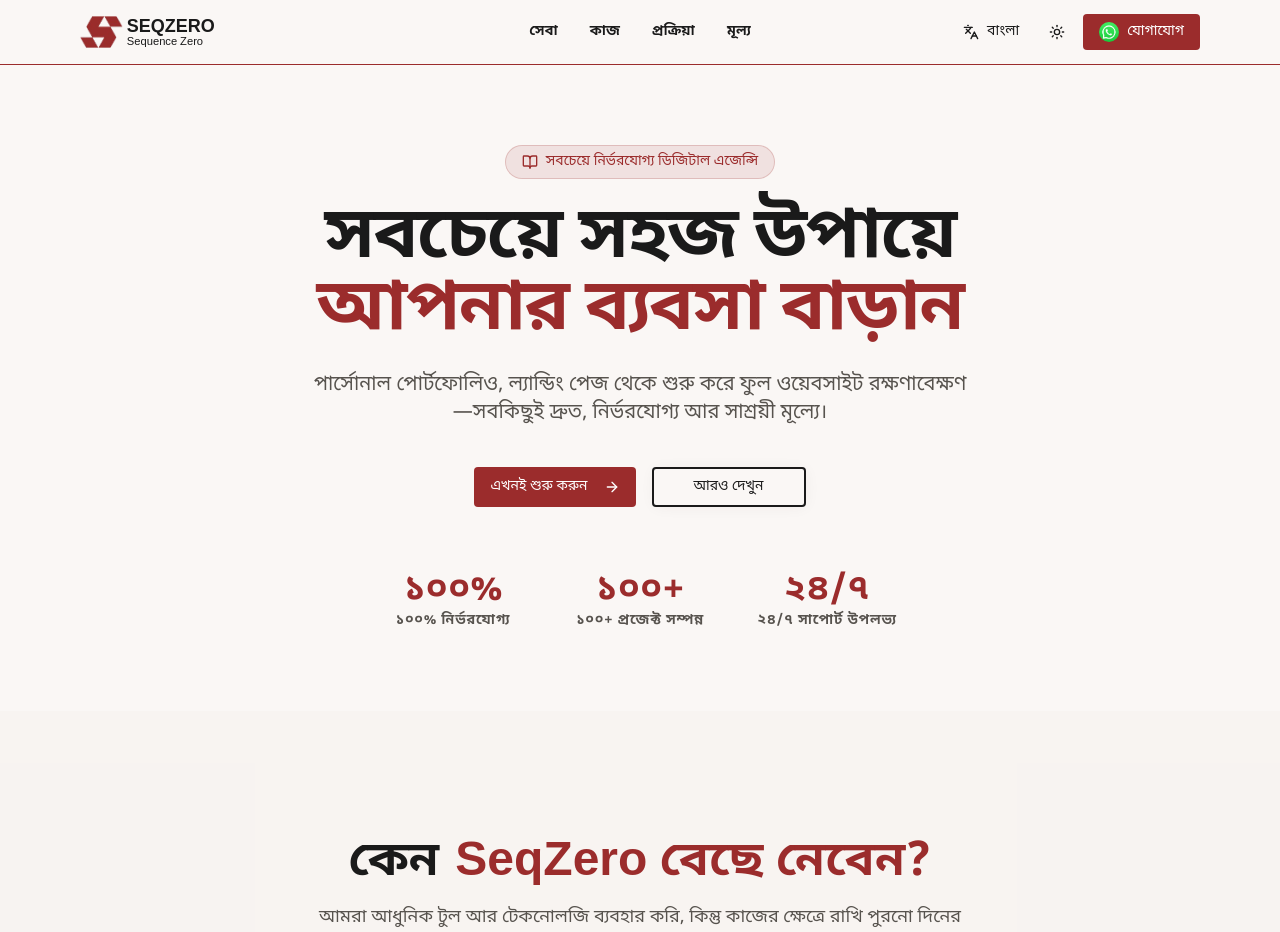
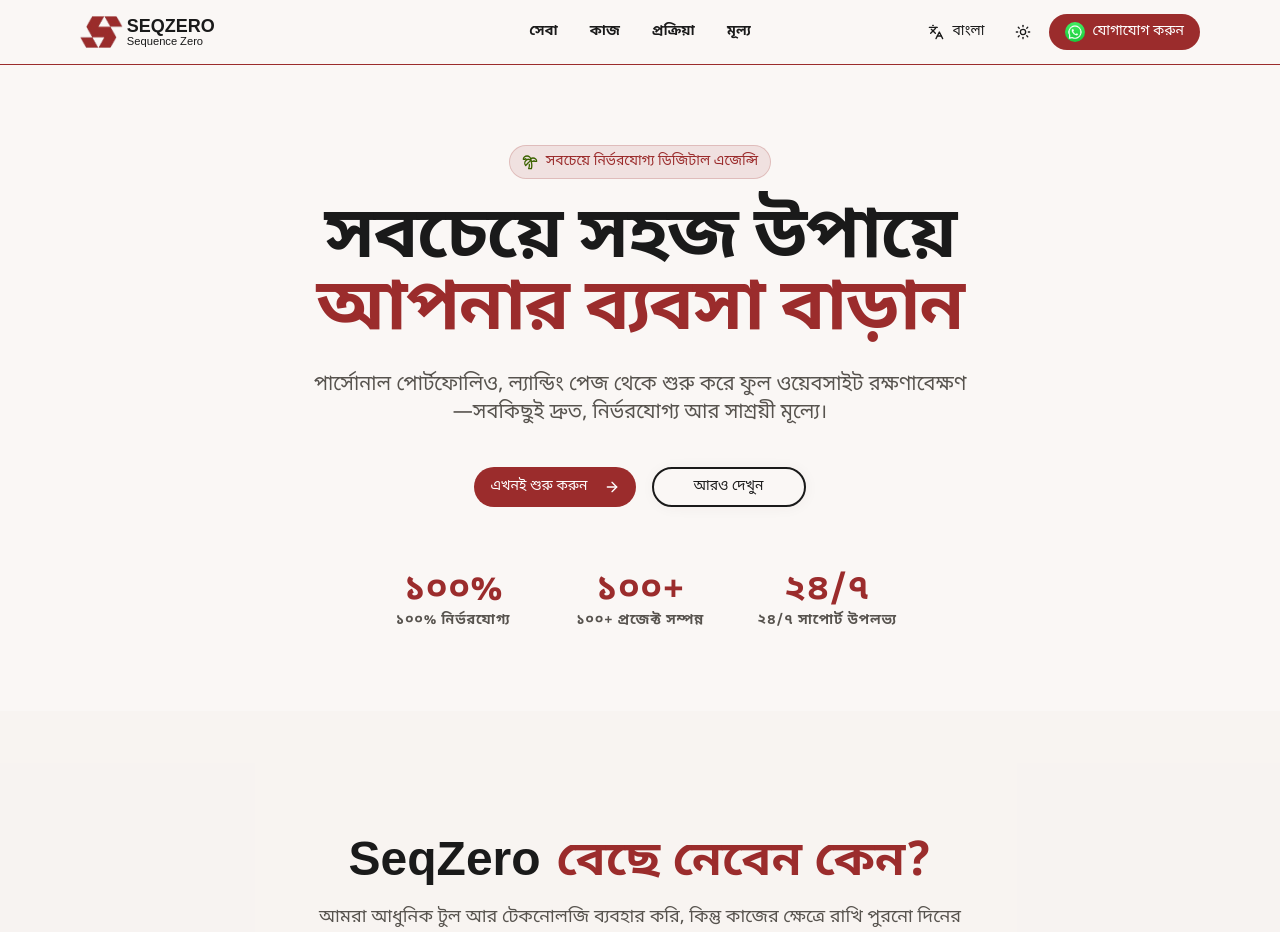
Before and after one commit to Ekbal41/webly, a React (Vite) app: page / in a window 1280 px wide. Shown: the top 932 px of the page. Built offline with nearby package versions, Linux system fonts and the light colour scheme.

Commit message:
update landing

```diff
--- a/public/locales/bn/translation.json
+++ b/public/locales/bn/translation.json
@@ -7,7 +7,7 @@
     "work": "কাজ",
     "process": "প্রক্রিয়া",
     "pricing": "মূল্য",
-    "contact": "যোগাযোগ"
+    "contact": "যোগাযোগ করুন"
   },
   "hero": {
     "badge": "সবচেয়ে নির্ভরযোগ্য ডিজিটাল এজেন্সি",
@@ -42,8 +42,8 @@
     }
   },
   "features": {
-    "title_part1": "কেন",
-    "title_part2": "SeqZero বেছে নেবেন?",
+    "title_part1": "SeqZero",
+    "title_part2": "বেছে নেবেন কেন?",
     "subtext": "আমরা আধুনিক টুল আর টেকনোলজি ব্যবহার করি, কিন্তু কাজের ক্ষেত্রে রাখি পুরনো দিনের প্রতিশ্রুতি, দায়বদ্ধতা আর স্বচ্ছতা।",
     "teacher": {
       "title": "অভিজ্ঞ ডেভেলপার টিম",
@@ -93,8 +93,8 @@
   },
   "pricing": {
     "title": "মূল্যতালিকা",
-    "title_part1": "সহজ",
-    "title_part2": "এবং পরিষ্কার মূল্য",
+    "title_part1": "স্বচ্ছ",
+    "title_part2": "ও নির্ভরযোগ্য মূল্য",
     "subtext": "যা দেখছেন তাই দেবেন—কোন গোপন ফি বা লুকানো চার্জ নেই।",
     "popular": "সবচেয়ে জনপ্রিয় প্যাকেজ",
     "currency": "টাকা",
@@ -123,9 +123,9 @@
   },
   "contact": {
     "title": "যোগাযোগ করুন",
-    "cta_headline": "আপনি কি আপনার পরের প্রজেক্টের জন্য প্রস্তুত?",
-    "cta_subtext": "চলুন একসাথে আপনার ব্যবসার জন্য একটি দারুন ওয়েবসাইট তৈরি করি। আজই আমাদের সাথে যোগাযোগ করুন।",
-    "whatsapp_btn": "হোয়াটসঅ্যাপে কথা বলুন",
+    "cta_headline": "আপনার পরবর্তী প্রজেক্টটি শুরু করতে প্রস্তুত তো?",
+    "cta_subtext": "আপনার ব্যবসার লক্ষ্য অনুযায়ী একটি আধুনিক ও কার্যকর ওয়েবসাইট তৈরি করতে আজই আমাদের সাথে যোগাযোগ করুন।",
+    "whatsapp_btn": "WhatsApp -এ কথা বলুন",
     "email_btn": "ইমেইল করুন",
     "response_promise": "সাধারণত ১ ঘণ্টার মধ্যেই আমরা রিপ্লাই দিই।"
   },
--- a/public/locales/en/translation.json
+++ b/public/locales/en/translation.json
@@ -7,7 +7,7 @@
     "work": "Work",
     "process": "Process",
     "pricing": "Pricing",
-    "contact": "Contact"
+    "contact": "Contact Us"
   },
   "hero": {
     "badge": "Most Reliable Digital Agency",
--- a/src/components/Contact.tsx
+++ b/src/components/Contact.tsx
@@ -18,7 +18,7 @@ export function Contact() {
           whileInView={{ opacity: 1, y: 0 }}
           viewport={{ once: true }}
           transition={{ duration: 0.6 }}
-          className="text-center space-y-8"
+          className="text-center space-y-6"
         >
           <h2 className="text-3xl md:text-5xl font-black text-primary-foreground">
             {t("contact.cta_headline")}
@@ -49,18 +49,21 @@ export function Contact() {
             </Button>
             <Button
               size="lg"
-              variant="outline"
-              className="border-2 rounded-full px-8 font-bold"
+              className="bg-white text-primary hover:bg-white/90 rounded-full px-4 font-bold shadow-xl"
               asChild
             >
               <a href="mailto:asifekbaldev@gmail.com">
+                <img
+                  src="/images/gmail.png"
+                  alt="WhatsApp"
+                  className="w-5 h-4 rounded-md"
+                />
                 {t("contact.email_btn")}
                 <ArrowRight className="w-5 h-5 ml-2" />
               </a>
             </Button>
           </div>
-
-          <p className="text-primary-foreground/60 text-sm pt-4">
+          <p className="text-primary-foreground/60 text-sm">
             {t("contact.response_promise")}
           </p>
         </motion.div>
--- a/src/components/Footer.tsx
+++ b/src/components/Footer.tsx
@@ -3,45 +3,18 @@ import SiteLogo from "./SiteLogo";
 
 export function Footer() {
   const { t } = useTranslation();
-
-  const footerLinks = [
-    { href: "#services", label: t("nav.services") },
-    { href: "#work", label: t("nav.work") },
-    { href: "#process", label: t("nav.process") },
-    { href: "#pricing", label: t("nav.pricing") },
-  ];
-
   return (
-    <footer className="bg-foreground dark:bg-accent-foreground text-background py-12">
+    <footer className="bg-foreground dark:bg-background dark:text-foreground text-background py-4 xl:py-5">
       <div className="mx-auto max-w-6xl px-4">
-        <div className="grid gap-10 md:grid-cols-3 items-center">
-          <div className="text-center md:text-left">
-            <div className="flex justify-center md:justify-start mb-6">
-              <SiteLogo className="dark:!text-black text-white" />
-            </div>
-            <p className="text-sm text-background/60 max-w-xs mx-auto md:mx-0">
-              {t("footer.tagline") ||
-                "Building modern websites that grow your business."}
-            </p>
-          </div>
-          <nav className="flex justify-center gap-6 flex-wrap">
-            {footerLinks.map((link) => (
-              <a
-                key={link.href}
-                href={link.href}
-                className="text-sm text-background/70 hover:text-primary transition-colors"
-              >
-                {link.label}
-              </a>
-            ))}
-          </nav>
-          <div className="text-center md:text-right text-base text-background/70">
-            <p className="font-medium">
-              &copy; {new Date().getFullYear()} {t("brand.name")}
-            </p>
-            <p className="text-sm mt-1">
+        <div className="flex flex-wrap gap-4 justify-center md:justify-between items-center">
+          <p className="text-center md:text-start">
+            &copy; {new Date().getFullYear()} {t("brand.name")} -
+            <span className="ms-2">
               {t("footer.rights") || "All rights reserved."}
-            </p>
+            </span>
+          </p>
+          <div className="hidden md:block">
+            <SiteLogo className="text-white" />
           </div>
         </div>
       </div>
--- a/src/components/Hero.tsx
+++ b/src/components/Hero.tsx
@@ -1,7 +1,7 @@
 import { Button } from "@/components/ui/button";
 import { useTranslation } from "react-i18next";
 import { motion } from "framer-motion";
-import { BookOpen, ArrowRight } from "lucide-react";
+import { ArrowRight, TreePalm } from "lucide-react";
 import { contactWPLink } from "@/lib/utils";
 
 export function Hero() {
@@ -15,9 +15,9 @@ export function Hero() {
             initial={{ opacity: 0, y: 20 }}
             animate={{ opacity: 1, y: 0 }}
             transition={{ duration: 0.5 }}
-            className="mb-6 inline-flex items-center rounded-full bg-primary/10 px-4 py-1.5 text-sm font-medium text-primary border border-primary/20"
+            className="mb-6 inline-flex items-center rounded-full bg-primary/10 px-3 py-1.5 text-sm font-medium text-primary border border-primary/20"
           >
-            <BookOpen className="mr-2 h-4 w-4" />
+            <TreePalm className="mr-2 h-4 w-4 text-lime-800 dark:text-lime-600" />
             <span>{t("hero.badge")}</span>
           </motion.div>
 
@@ -46,7 +46,12 @@ export function Hero() {
             transition={{ duration: 0.5, delay: 0.3 }}
             className="flex flex-col space-y-4 sm:flex-row sm:space-x-4 sm:space-y-0 w-full md:w-fit"
           >
-            <Button size="lg" variant="default" className="px-10" asChild>
+            <Button
+              size="lg"
+              variant="default"
+              className="px-10 rounded-full"
+              asChild
+            >
               <a
                 href={contactWPLink({
                   template: "Hello, I'm interested in your services.",
@@ -56,7 +61,11 @@ export function Hero() {
                 <ArrowRight className="ml-2 h-5 w-5" />
               </a>
             </Button>
-            <Button size="lg" variant="outline" className="px-10 border-2">
+            <Button
+              size="lg"
+              variant="outline"
+              className="px-10 border-2 rounded-full"
+            >
               <a href="#work">{t("hero.cta_samples")}</a>
             </Button>
           </motion.div>
--- a/src/components/Navbar.tsx
+++ b/src/components/Navbar.tsx
@@ -6,19 +6,28 @@ import { ModeToggle } from "./mode-toggle";
 import { LanguageToggle } from "./LanguageToggle";
 import SiteLogo from "./SiteLogo";
 import { contactWPLink } from "@/lib/utils";
+import { useScroll, useTransform, motion } from "framer-motion";
 
 export function Navbar() {
   const { t } = useTranslation();
-
+  const { scrollY } = useScroll();
+  const boxShadow = useTransform(
+    scrollY,
+    [0, 50],
+    ["0 0px 0px rgba(0,0,0,0)", "0 4px 12px rgba(0,0,0,0.10)"]
+  );
   const navLinks = [
-    { href: "#services", label: t("nav.services") || "Services" },
+    { href: "#pricing", label: t("nav.services") || "Services" },
     { href: "#work", label: t("nav.work") || "Work" },
     { href: "#process", label: t("nav.process") || "Process" },
     { href: "#pricing", label: t("nav.pricing") || "Pricing" },
   ];
 
   return (
-    <nav className="border-b border-primary bg-background/95 backdrop-blur sticky top-0 z-50">
+    <motion.nav
+      style={{ boxShadow }}
+      className="border-b border-primary bg-background/95 backdrop-blur sticky top-0 z-50"
+    >
       <div className="mx-auto max-w-6xl px-4 h-16 grid grid-cols-3 items-center">
         <div className="flex items-center">
           <SiteLogo />
@@ -37,7 +46,7 @@ export function Navbar() {
         <div className="hidden md:flex items-center justify-end gap-2">
           <LanguageToggle />
           <ModeToggle />
-          <Button asChild>
+          <Button asChild className="rounded-full">
             <a
               href={contactWPLink({
                 template: "Hello, I'm interested in your services.",
@@ -92,6 +101,6 @@ export function Navbar() {
           </Sheet>
         </div>
       </div>
-    </nav>
+    </motion.nav>
   );
 }
--- a/src/i18n.ts
+++ b/src/i18n.ts
@@ -19,4 +19,13 @@ i18n
     },
   });
 
+i18n.on("languageChanged", (lng: string) => {
+  document.documentElement.lang = lng;
+
+  document.documentElement.style.setProperty(
+    "--font-sans",
+    lng === "bn" ? `"Noto Sans Bengali", sans-serif` : `"Noto Sans", sans-serif`
+  );
+});
+
 export default i18n;
--- a/src/style.css
+++ b/src/style.css
@@ -1,4 +1,5 @@
 @import url("https://fonts.googleapis.com/css2?family=Noto+Sans+Bengali:wght@100..900&display=swap");
+@import url("https://fonts.googleapis.com/css2?family=Noto+Sans:ital,wght@0,100..900;1,100..900&display=swap");
 
 @import "tailwindcss";
 @import "tw-animate-css";
```
Also changed, not shown: public/images/gmail.png (added).
